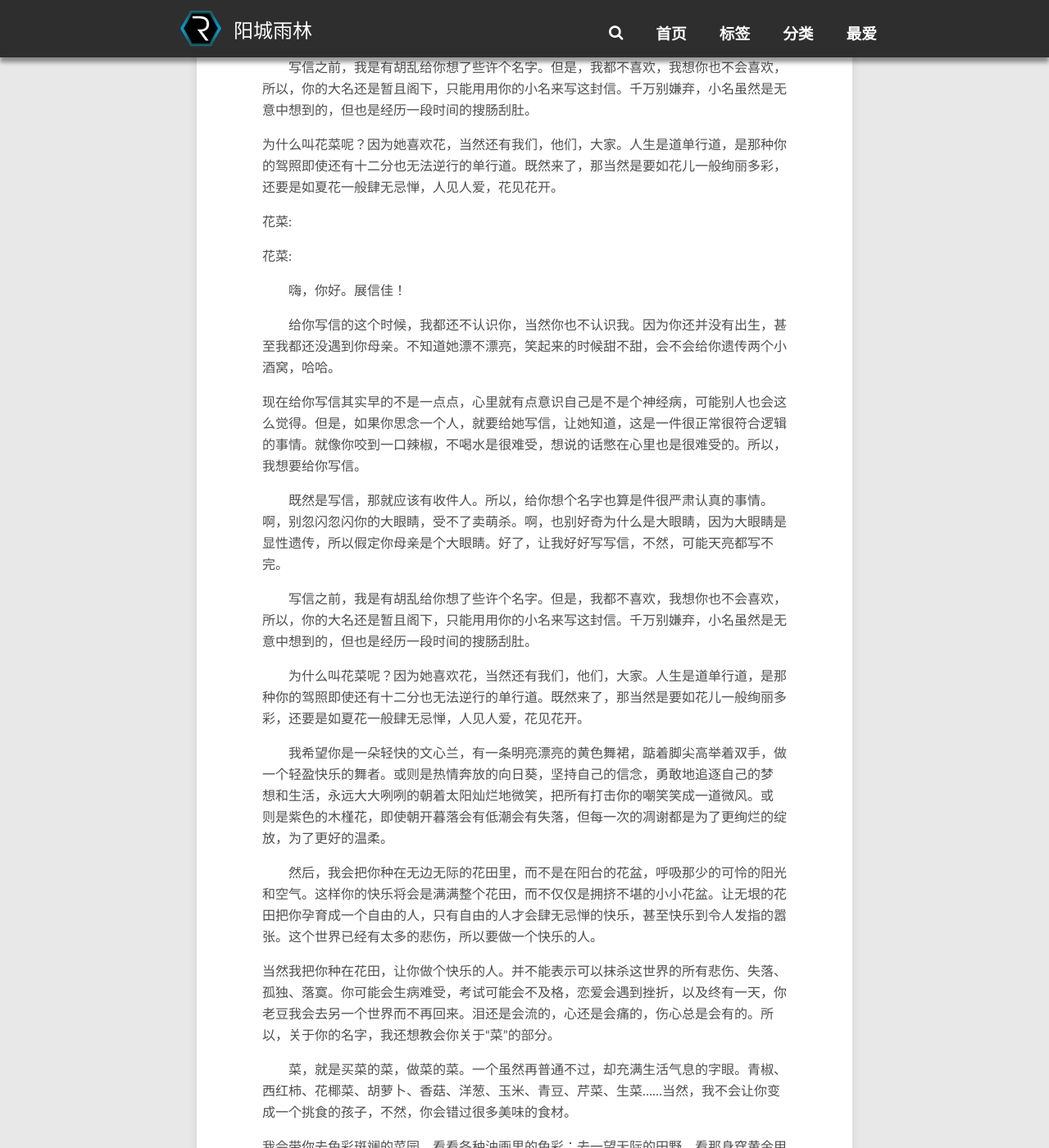
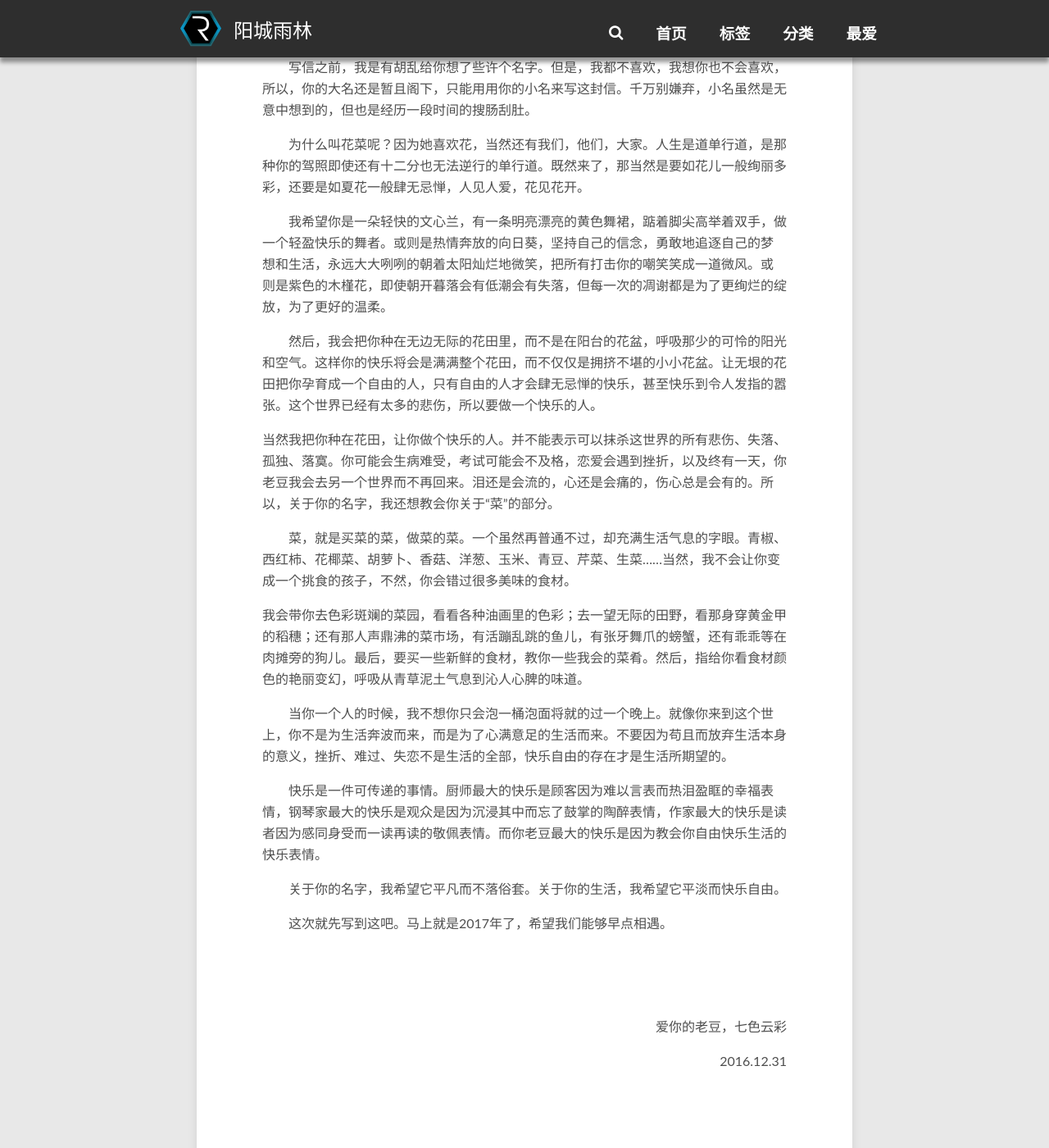
Before and after one commit to icielo/icielo.github.com, a Jekyll site: the page built from _posts/2016-12-31-你的名字.md, in a window 1280 px wide and 1400 px high, scrolled down 854 px. Shown: the whole window at 82% size. Built offline with Jekyll 4.4.1, drawn with Linux system fonts in a browser that asks for light colours.

Commit message:
Update 2016-12-31-你的名字.md

```diff
--- a/_posts/2016-12-31-你的名字.md
+++ b/_posts/2016-12-31-你的名字.md
@@ -6,29 +6,6 @@ tags: [写给女儿的信]
 categories: [文章]
 ---
 
-<p>
-    花菜:
-</p>
-<p style="text-indent: 2em;">
-    嗨，你好。展信佳！
-</p>
-<p style="text-indent: 2em;">
-    给你写信的这个时候，我都还不认识你，当然你也不认识我。因为你还并没有出生，甚至我都还没遇到你母亲。不知道她漂不漂亮，笑起来的时候甜不甜，会不会给你遗传两个小酒窝，哈哈。
-</p>
-<p>
-    现在给你写信其实早的不是一点点，心里就有点意识自己是不是个神经病，可能别人也会这么觉得。但是，如果你思念一个人，就要给她写信，让她知道，这是一件很正常很符合逻辑的事情。就像你咬到一口辣椒，不喝水是很难受，想说的话憋在心里也是很难受的。所以，我想要给你写信。
-</p>
-<p style="text-indent: 2em;">
-    既然是写信，那就应该有收件人。所以，给你想个名字也算是件很严肃认真的事情。啊，别忽闪忽闪你的大眼睛，受不了卖萌杀。啊，也别好奇为什么是大眼睛，因为大眼睛是显性遗传，所以假定你母亲是个大眼睛。好了，让我好好写写信，不然，可能天亮都写不完。
-</p>
-<p style="text-indent: 2em;">
-    写信之前，我是有胡乱给你想了些许个名字。但是，我都不喜欢，我想你也不会喜欢，所以，你的大名还是暂且阁下，只能用用你的小名来写这封信。千万别嫌弃，小名虽然是无意中想到的，但也是经历一段时间的搜肠刮肚。
-</p>
-<p>
-    为什么叫花菜呢？因为她喜欢花，当然还有我们，他们，大家。人生是道单行道，是那种你的驾照即使还有十二分也无法逆行的单行道。既然来了，那当然是要如花儿一般绚丽多彩，还要是如夏花一般肆无忌惮，人见人爱，花见花开。
-<p>
-    花菜:
-</p>
 <p>
     花菜:
 </p>
```
